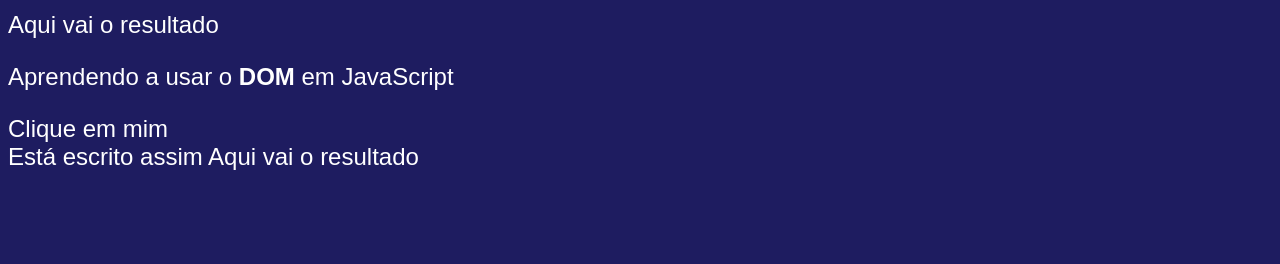
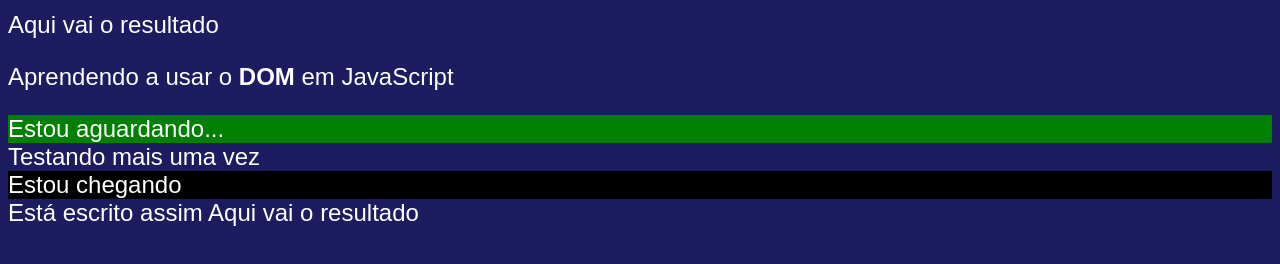
Before and after one commit to AntonioFernando0/JavaScript, a plain HTML site: page Aula09/ex05.html in a window 1280 px wide. Shown: the part 108-372 px from the top of the page. Drawn offline with Linux system fonts and the light colour scheme.

Commit message:
DOM
aprendendo a utilizar o DOM

```diff
--- a/Aula09/ex05.html
+++ b/Aula09/ex05.html
@@ -16,10 +16,28 @@
     <h1>Iniciando estudos com DOM </h1>
     <p>Aqui vai o resultado</p>
     <p>Aprendendo a usar o <strong>DOM</strong> em JavaScript </p>
-    <div>Clique em mim</div>
+    <div id="msg">Clique em mim</div>
+    <div> Testando mais uma vez </div>
+
+    <div class="test"> Testando sozinho!</div>
     <script>
-        var p1 = window.document.getElementsByTagName('p') [0]
-        window.document.write ('Está escrito assim '+ p1.innerText)
+        var p1 = window.document.getElementsByTagName('p')[0]
+        window.document.write ('Está escrito assim '+ p1.innerText)  /*  Posso selecionar os documentos para acessar por 5 formas diferentes. Marca, ID, Nome, Classe, Seletor.*/
+        var d = window.document.getElementById('msg')
+        d.style.background = 'green'
+        d.innerText = 'Estou aguardando...'
+
+        /* var d = window.document.querySelector('div#msg')
+        d.style.background = 'green'
+        d.innerText = 'Estou aguardando...' */
+
+        var teste = document.querySelector('div.test')
+        teste.style.background = 'black'
+        teste.innerText = 'Estou chegando'
+
+
+
+
     </script>
 </body>
 </html>
```
